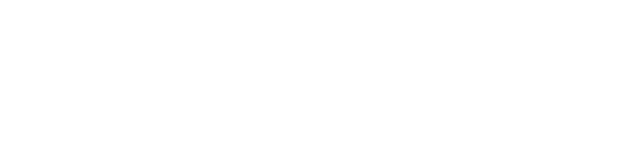
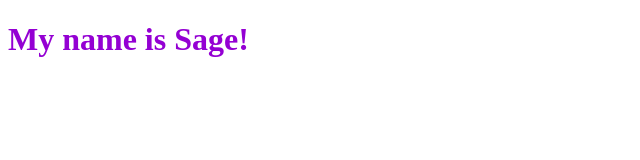
Before and after one commit to carolynlupi/Challenge-2-Portfolio, a plain HTML site: page index.html in a window 1280 px wide. Shown: the whole page, without its empty margins (0-640 px from the left). Drawn offline with Linux system fonts and the light colour scheme; files that its build step writes are made by us from their sources.

Commit message:
Changing Color of Header

```diff
--- a/assets/style.css
+++ b/assets/style.css
@@ -0,0 +1,7 @@
+* {
+    font-family: 'Times New Roman', Times, serif;
+}
+
+h1 {
+    color: darkviolet;
+}
--- a/index.html
+++ b/index.html
@@ -4,10 +4,10 @@
   <head>
     <meta charset="UTF-8">
     <title>Units and Fonts</title>
-    <link rel="stylesheet" href="./assets/css/style.css"/>
+    <link rel="stylesheet" href="./assets/style.css"/>
   </head>
         <body>
-
+            <h1 >My name is Sage!</h1>
 
         </body>
 
```
